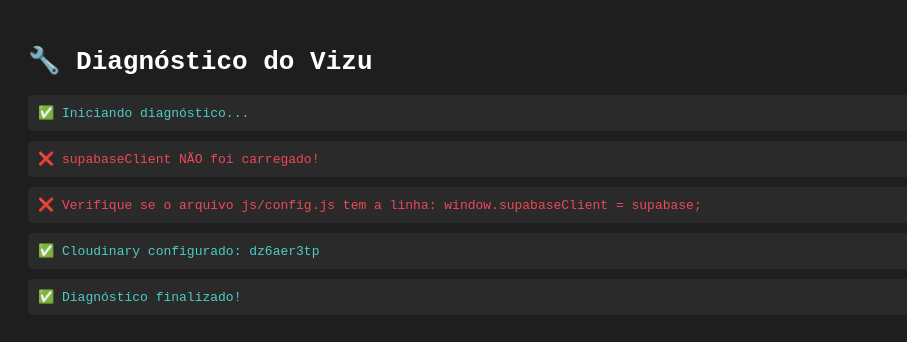
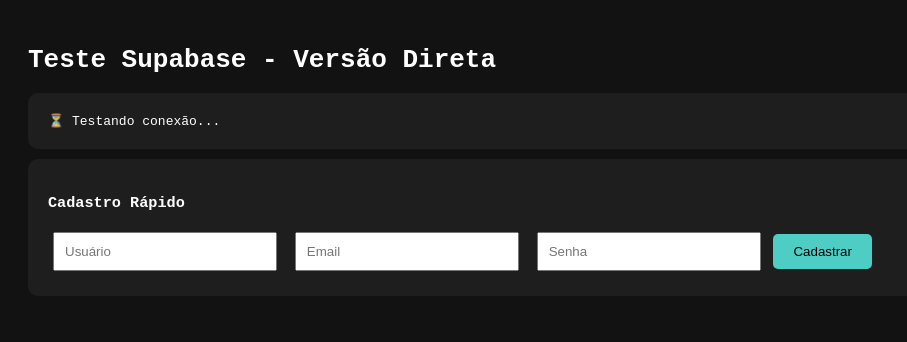
Before and after one commit to Smolcklinux/Vizu-Social-Media, a website: page diagnostico.html in a window 1280 px wide. Shown: the whole page, without its empty margins (0-907 px from the left). Drawn offline with nearby package versions, Linux system fonts and the light colour scheme.

Commit message:
Update title and styles in diagnostico.html

```diff
--- a/diagnostico.html
+++ b/diagnostico.html
@@ -1,71 +1,85 @@
 <!DOCTYPE html>
 <html>
 <head>
-    <title>Diagnóstico Vizu</title>
+    <title>Teste Supabase Direto</title>
     <meta charset="UTF-8">
     <style>
-        body { font-family: monospace; padding: 20px; background: #1e1e1e; color: #fff; }
+        body { font-family: monospace; padding: 20px; background: #121212; color: #fff; }
         .ok { color: #4ECDC4; }
         .error { color: #ED4956; }
-        .test { background: #2a2a2a; padding: 10px; margin: 10px 0; border-radius: 5px; }
-        button { background: #4ECDC4; border: none; padding: 10px 20px; border-radius: 5px; cursor: pointer; margin-top: 20px; }
-        input { padding: 8px; margin: 5px; border-radius: 5px; border: none; }
+        .box { background: #1e1e1e; padding: 20px; border-radius: 10px; margin: 10px 0; }
     </style>
 </head>
 <body>
-    <h1>🔧 Diagnóstico do Vizu</h1>
-    <div id="results"></div>
+    <h1>Teste Supabase - Versão Direta</h1>
 
-    <!-- SCRIPTS NA ORDEM CORRETA -->
+    <div class="box" id="resultado">
+        ⏳ Testando conexão...
+    </div>
+
+    <div class="box">
+        <h3>Cadastro Rápido</h3>
+        <input type="text" id="user" placeholder="Usuário" style="padding: 10px; margin: 5px; width: 200px;">
+        <input type="email" id="mail" placeholder="Email" style="padding: 10px; margin: 5px; width: 200px;">
+        <input type="password" id="pass" placeholder="Senha" style="padding: 10px; margin: 5px; width: 200px;">
+        <button onclick="cadastrar()" style="background: #4ECDC4; padding: 10px 20px; border: none; border-radius: 5px; cursor: pointer;">Cadastrar</button>
+        <div id="msg"></div>
+    </div>
+
     <script src="https://cdn.jsdelivr.net/npm/@supabase/supabase-js@2"></script>
-    <script src="js/config.js"></script>
-    <script src="js/cloudinary-config.js"></script>
+    <script>
+        // Configuração direta
+        const SUPABASE_URL = 'https://roxxzvsqdigilfjygved.supabase.co';
+        const SUPABASE_ANON_KEY = 'sb_publishable_vHOFMn7VUPl37vNFDIRxnw_G4p2Z8SW';
 
-    <script>
-        const results = document.getElementById('results');
+        const supabase = window.supabase.createClient(SUPABASE_URL, SUPABASE_ANON_KEY);
+        const resultado = document.getElementById('resultado');
 
-        function log(message, isError = false) {
-            const div = document.createElement('div');
-            div.className = 'test';
-            div.innerHTML = isError ? `<span class="error">❌ ${message}</span>` : `<span class="ok">✅ ${message}</span>`;
-            results.appendChild(div);
+        async function testar() {
+            resultado.innerHTML = '⏳ Testando...';
+
+            try {
+                const { data, error } = await supabase.from('perfis').select('count', { count: 'exact', head: true });
+
+                if (error) {
+                    resultado.innerHTML = `<span class="error">❌ Erro: ${error.message}</span>`;
+                } else {
+                    resultado.innerHTML = '<span class="ok">✅ Supabase CONECTADO com sucesso!</span>';
+                }
+            } catch(e) {
+                resultado.innerHTML = `<span class="error">❌ Erro: ${e.message}</span>`;
+            }
         }
 
-        async function runDiagnostic() {
-            results.innerHTML = '';
-            log('Iniciando diagnóstico...');
+        async function cadastrar() {
+            const username = document.getElementById('user').value;
+            const email = document.getElementById('mail').value;
+            const password = document.getElementById('pass').value;
+            const msg = document.getElementById('msg');
 
-            // 1. Verificar se supabaseClient existe
-            if (typeof window.supabaseClient !== 'undefined') {
-                log('supabaseClient carregado com sucesso!');
-
-                // 2. Testar conexão
-                try {
-                    const { data, error } = await window.supabaseClient.from('perfis').select('count', { count: 'exact', head: true });
-                    if (error) {
-                        log(`Supabase: ${error.message}`, true);
-                    } else {
-                        log(`Supabase conectado com sucesso!`);
-                    }
-                } catch(e) {
-                    log(`Erro na consulta: ${e.message}`, true);
-                }
-            } else {
-                log('supabaseClient NÃO foi carregado!', true);
-                log('Verifique se o arquivo js/config.js tem a linha: window.supabaseClient = supabase;', true);
+            if (!username || !email || !password) {
+                msg.innerHTML = '<span class="error">Preencha todos os campos</span>';
+                return;
             }
 
-            // 3. Testar Cloudinary
-            if (window.cloudinary && window.cloudinary.cloudName) {
-                log(`Cloudinary configurado: ${window.cloudinary.cloudName}`);
+            msg.innerHTML = '⏳ Cadastrando...';
+
+            const { data, error } = await supabase.auth.signUp({
+                email: email,
+                password: password,
+                options: {
+                    data: { full_name: username, username: username }
+                }
+            });
+
+            if (error) {
+                msg.innerHTML = `<span class="error">❌ ${error.message}</span>`;
             } else {
-                log('Cloudinary NÃO configurado', true);
+                msg.innerHTML = '<span class="ok">✅ Cadastro realizado! Agora faça login.</span>';
             }
-
-            log('Diagnóstico finalizado!');
         }
 
-        runDiagnostic();
+        testar();
     </script>
 </body>
 </html>
```
